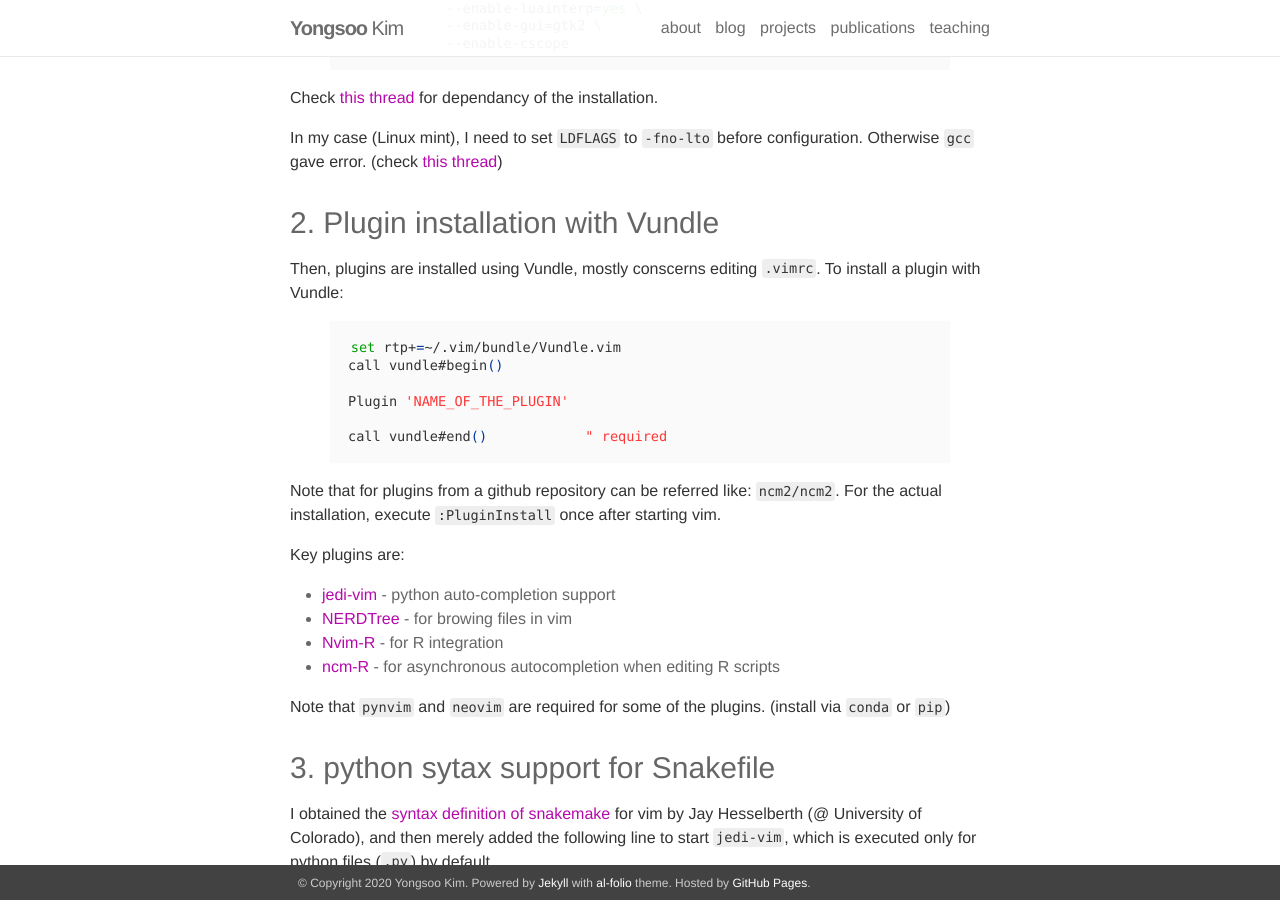
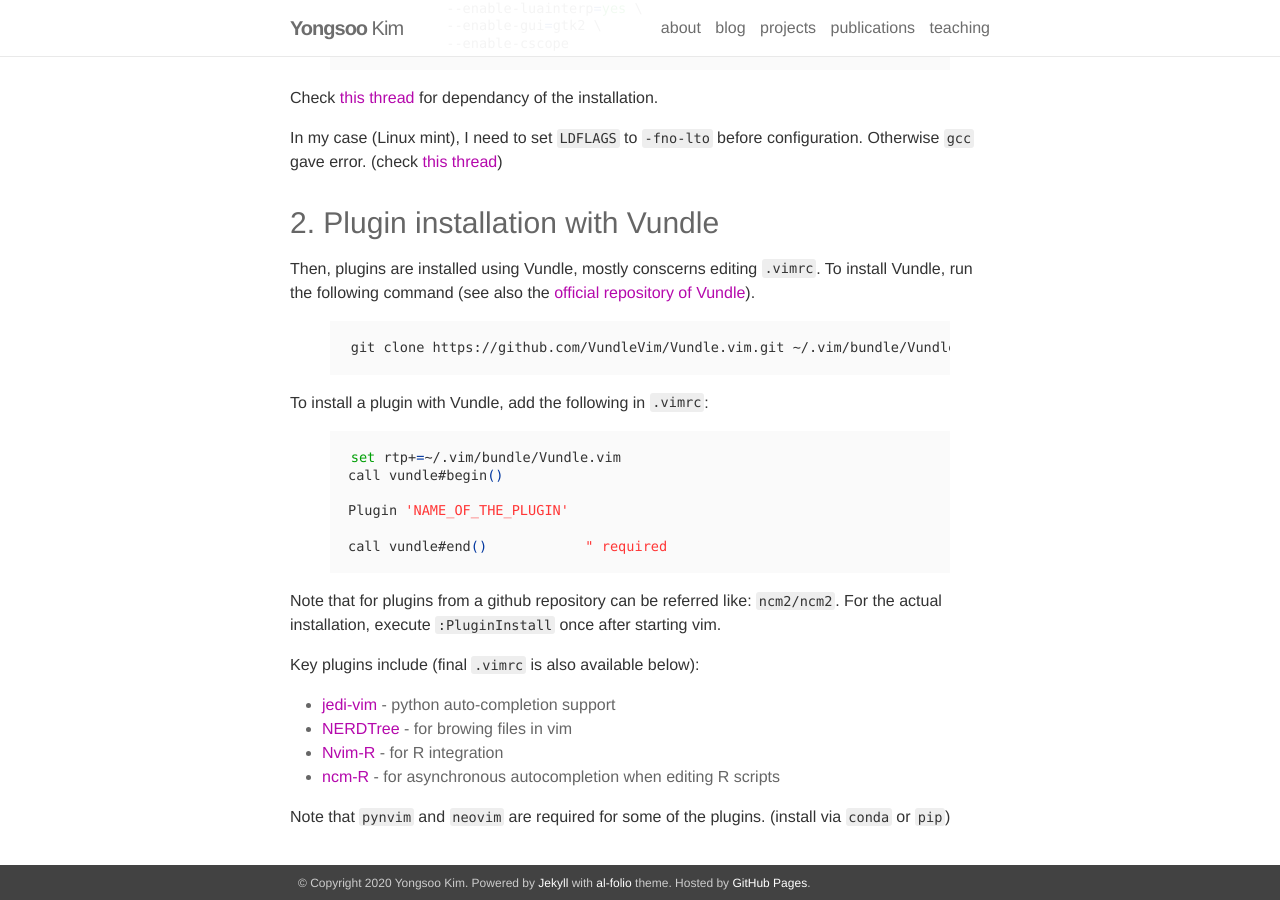
Before and after one commit to anoyaro84/anoyaro84.github.io, a Jekyll site: the page built from _posts/2019-12-31-vim-setting.markdown, in a window 1280 px wide and 900 px high, scrolled down 767 px. Built offline with Jekyll 4.4.1, drawn with Linux system fonts in a browser that asks for light colours; nearby versions of some CDN libraries; comment, search, counter and statistics services are not loaded.

Commit message:
posting edit

```diff
--- a/_posts/2019-12-31-vim-setting.markdown
+++ b/_posts/2019-12-31-vim-setting.markdown
@@ -49,7 +49,13 @@ Otherwise `gcc` gave error. (check <a href="https://github.com/halide/Halide/iss
 <h3> 2. Plugin installation with Vundle </h3>
 
 Then, plugins are installed using Vundle, mostly conscerns editing `.vimrc`.
-To install a plugin with Vundle:
+To install Vundle, run the following command (see also the <a href="https://github.com/VundleVim/Vundle.vim">official repository of Vundle</a>).
+
+{% highlight shell %}
+git clone https://github.com/VundleVim/Vundle.vim.git ~/.vim/bundle/Vundle.vim
+{% endhighlight %}
+
+To install a plugin with Vundle, add the following in `.vimrc`:
 
 {% highlight shell %}
 set rtp+=~/.vim/bundle/Vundle.vim
@@ -59,11 +65,12 @@ Plugin 'NAME_OF_THE_PLUGIN'
 
 call vundle#end()            " required
 {% endhighlight %}
+
 Note that for plugins from a github repository can be referred like: `ncm2/ncm2`.
 For the actual installation, execute `:PluginInstall` once after starting vim.
 
 
-Key plugins are:
+Key plugins include (final `.vimrc` is also available below):
 
 <ul>
   <li><a href="https://github.com/davidhalter/jedi-vim">jedi-vim</a> - python auto-completion support</li>
```
